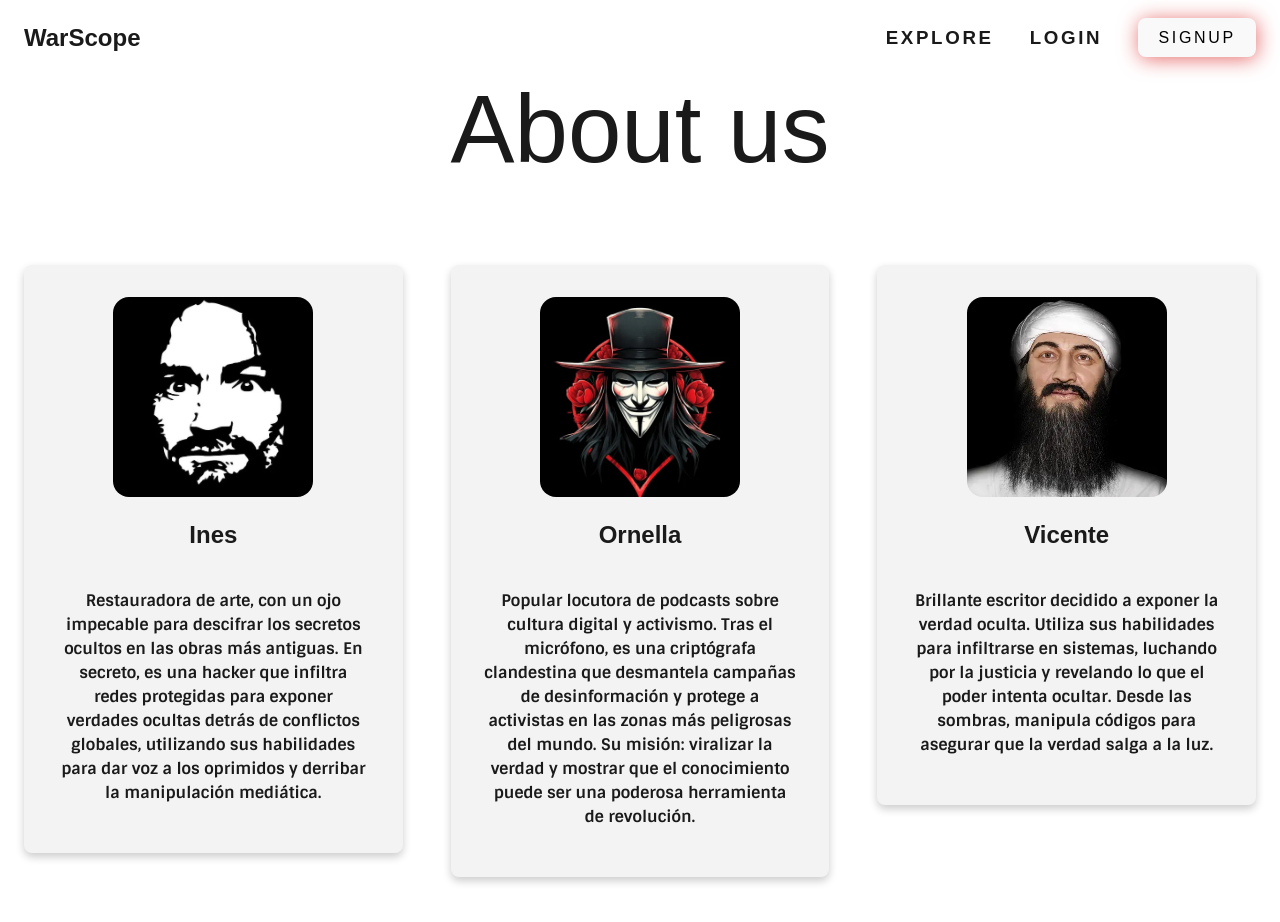
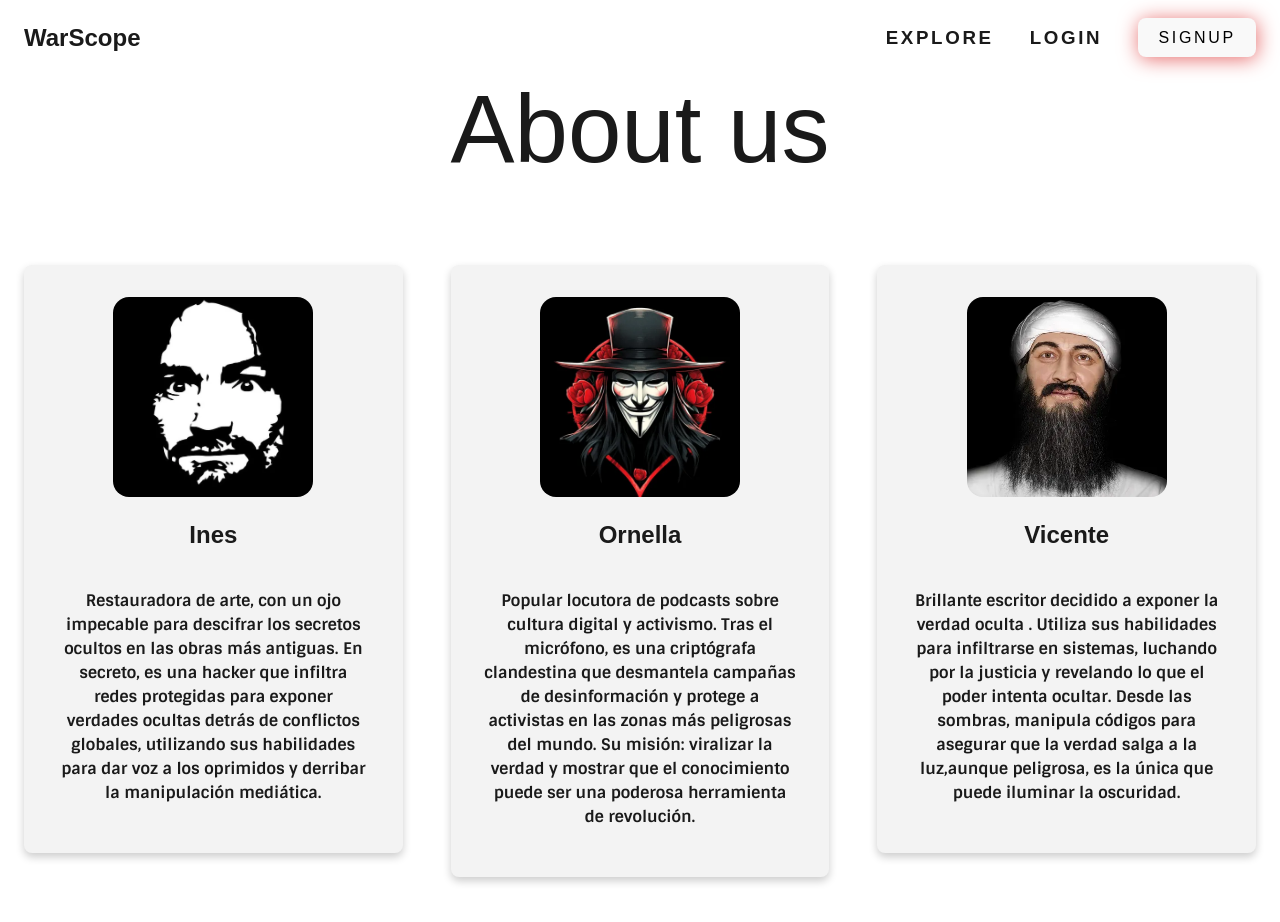
Before and after one commit to insasan89/DataBaseWARivo, a React (Vite) app in the folder react/: page /aboutus in a window 1280 px wide. Shown: the top 922 px of the page. Built offline with nearby package versions, Linux system fonts and the light colour scheme; a web font is replaced by a local one.

Commit message:
Proyecto finalizado

```diff
--- a/react/src/pages/AboutUs.jsx
+++ b/react/src/pages/AboutUs.jsx
@@ -37,10 +37,11 @@ const AboutUs = () => {
           <img src="../../public/Binladen.webp" alt="Vicente" />
           <h2>Vicente</h2>
           <p>
-            Brillante escritor decidido a exponer la verdad oculta. Utiliza sus
+            Brillante escritor decidido a exponer la verdad oculta . Utiliza sus
             habilidades para infiltrarse en sistemas, luchando por la justicia y
             revelando lo que el poder intenta ocultar. Desde las sombras,
-            manipula códigos para asegurar que la verdad salga a la luz.
+            manipula códigos para asegurar que la verdad salga a la luz,aunque
+            peligrosa, es la única que puede iluminar la oscuridad.
           </p>
         </div>
       </div>
```
